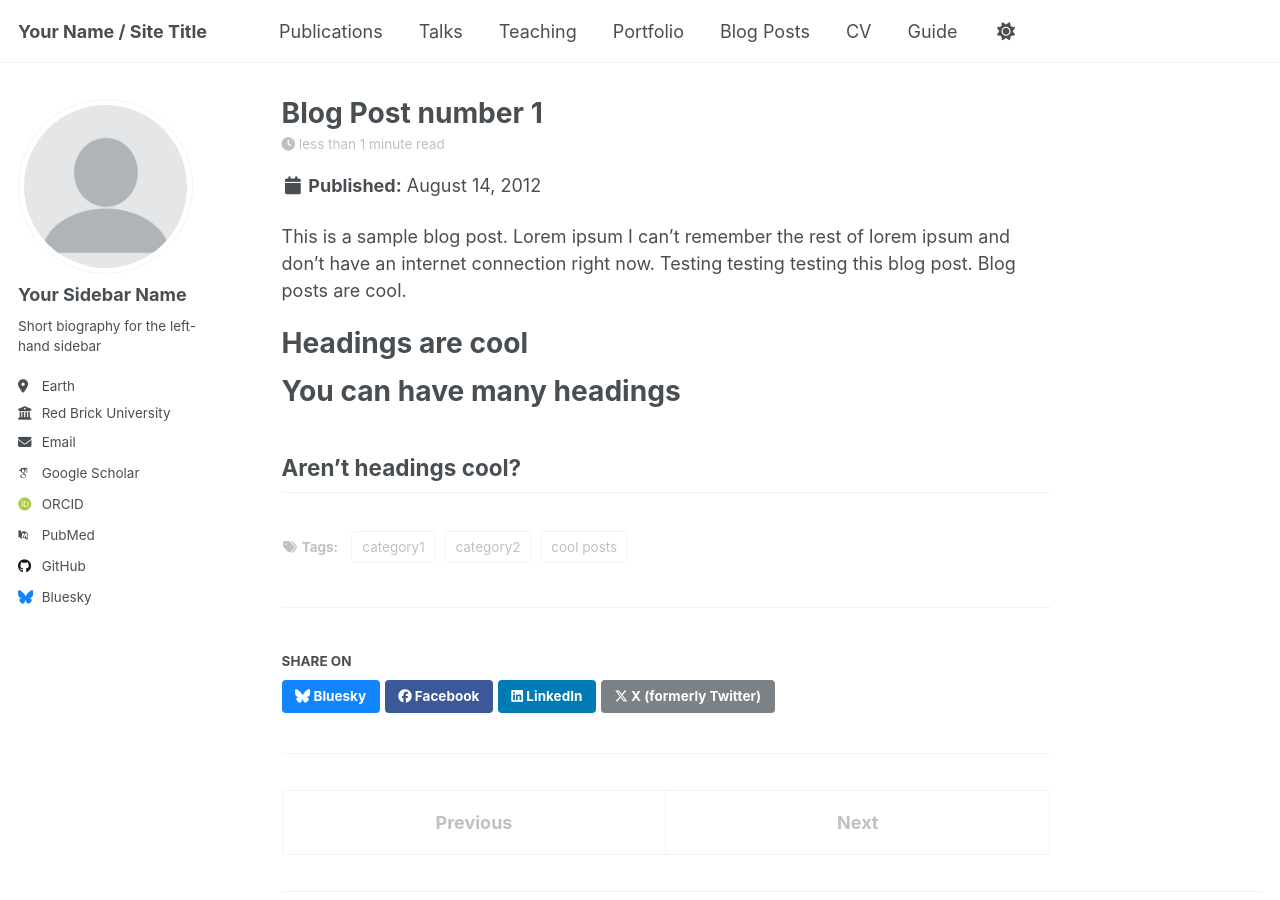
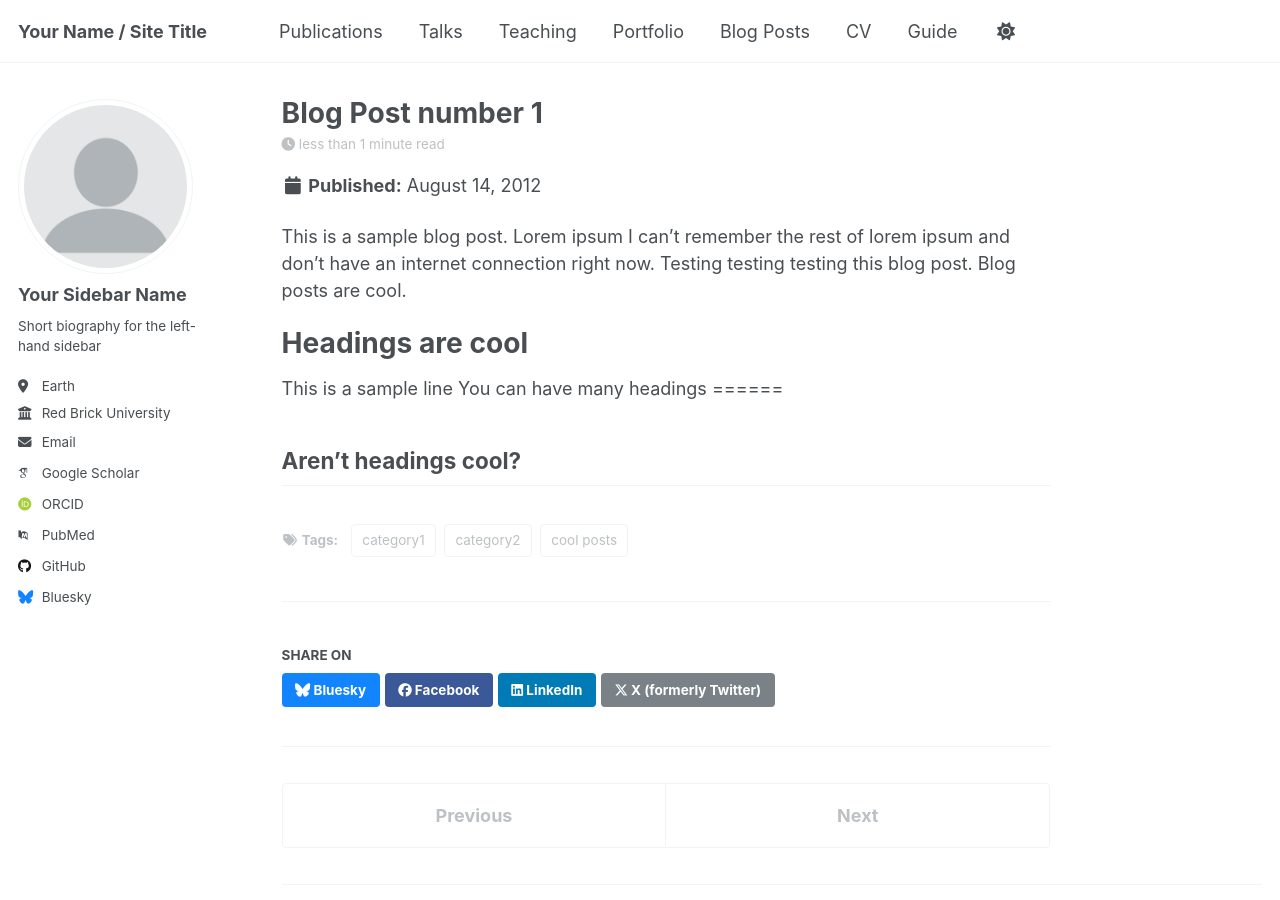
Before and after one commit to ramiz-moktader/portfolio-template-test, a Jekyll site: the page built from _posts/2012-08-14-blog-post-1.md, in a window 1280 px wide and 900 px high. Built offline with Jekyll 4.4.1, drawn with Linux system fonts in a browser that asks for light colours; some web fonts are replaced; a script that is not in the unit is left out.

Commit message:
Update 2012-08-14-blog-post-1.md

```diff
--- a/_posts/2012-08-14-blog-post-1.md
+++ b/_posts/2012-08-14-blog-post-1.md
@@ -12,7 +12,7 @@ This is a sample blog post. Lorem ipsum I can't remember the rest of lorem ipsum
 
 Headings are cool
 ======
-
+This is a sample line
 You can have many headings
 ======
 
```
